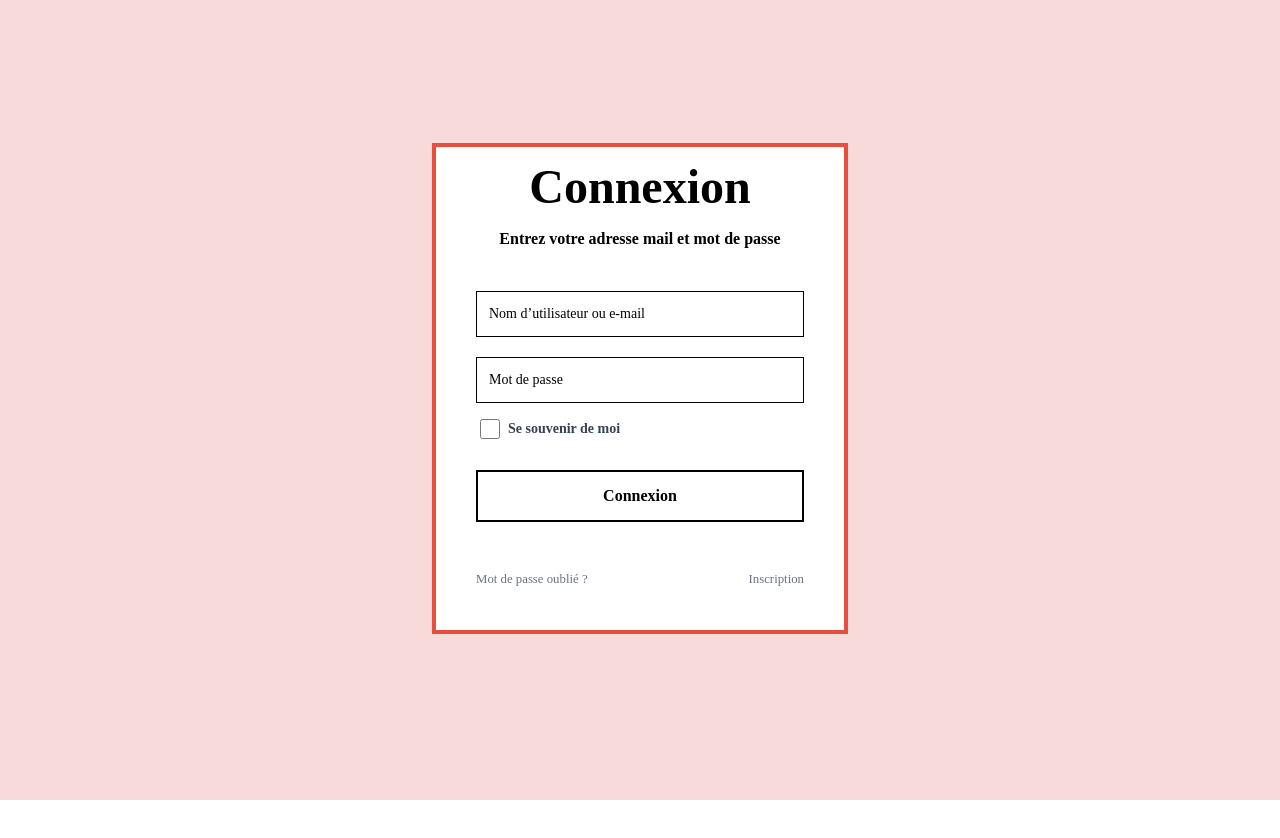
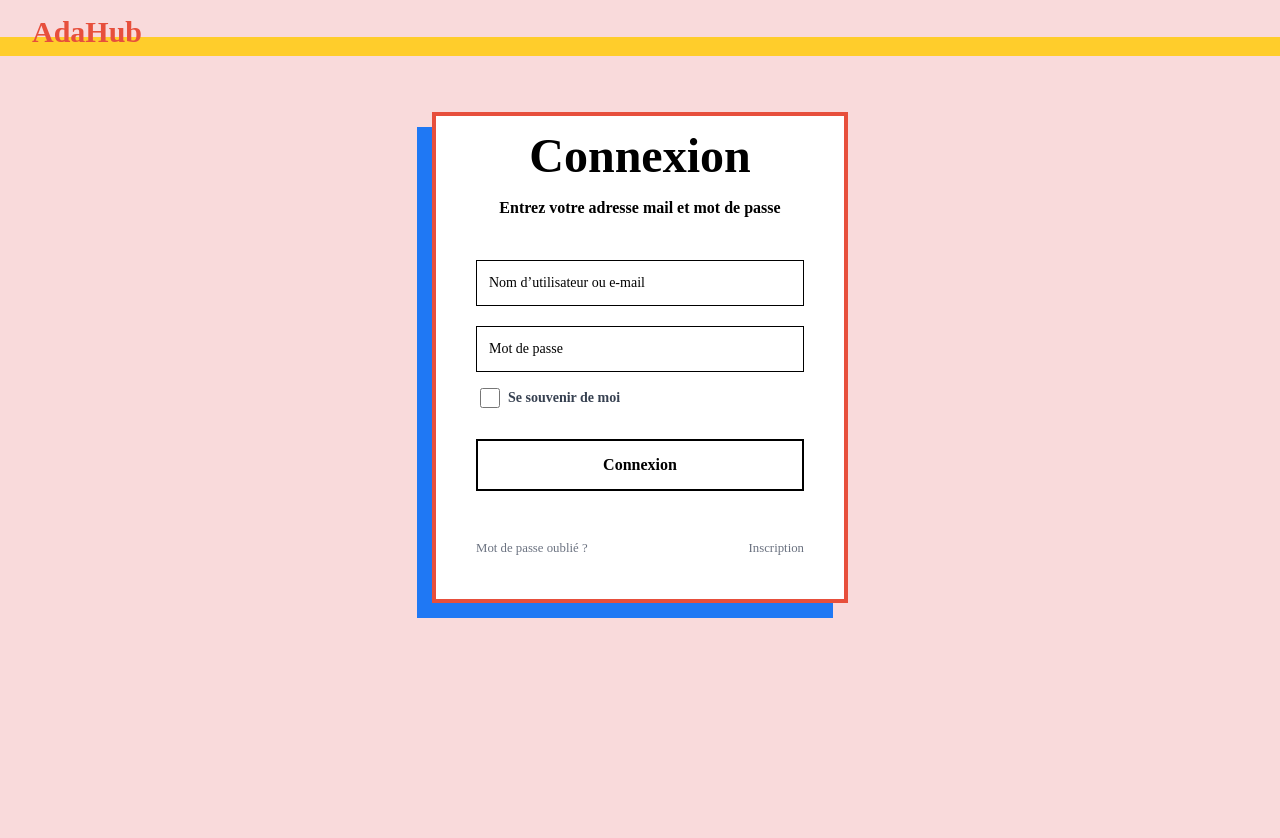
Before and after one commit to ada-social-network/front, a React (Create React App) app: page /login in a window 1280 px wide. Shown: the top 838 px of the page. Before the commit the page ends 800 px from the top, so only its background shows below. Built offline with nearby package versions, Linux system fonts and the light colour scheme.

Commit message:
add login header

```diff
--- a/src/App.tsx
+++ b/src/App.tsx
@@ -5,8 +5,9 @@ import routes from './routes';
 
 
 function App() {
+
   return (
-    <div>
+    <div className="overflow-y-hidden">
       <BrowserRouter>
         <Switch>
           {routes.map((route, index) => {
@@ -28,7 +29,7 @@ function App() {
         </Switch>
       </BrowserRouter>
     </div>
-  );
+  )
 }
 
 export default App;
--- a/src/components/LoginPage/Login.jsx
+++ b/src/components/LoginPage/Login.jsx
@@ -1,37 +1,40 @@
 
-import React from "react";
+import React, { useState } from "react";
+
 
 const Login = () => {
+	const [username, setUserName] = useState('');
+  const [password, setPassword] = useState('');
+
 	return (
 		<>
-			<main>
-				<section className="absolute w-full h-full">
-					<div className="container mx-auto px-4 h-full">
-						<div className="flex content-center items-center justify-center h-full">
-							<div className="w-full lg:w-1/3">
-								<div className="relative flex flex-col min-w-0 break-words mb-6 bg-white border-4 border-red">
+			<div className="w-full lg:w-1/3 shadow">
+				<div className="relative flex flex-col min-w-0 break-words bg-white border-4 border-red">
 					<div className="w-full">
 						<h3 className="my-4 text-center text-5xl font-extrabold">
 							Connexion
 						</h3>
 						<p className="font-extrabold text-center mb-2">
-											Entrez votre adresse mail et mot de passe</p>
+							Entrez votre adresse mail et mot de passe
+						</p>
 					</div>
 					<div className="flex-auto px-4 lg:px-10 py-10 pt-0">
 						<form>
 							<div className="relative w-full mt-8 mb-5">
 								<input
-													type="email"
+									type="text"
 									className="px-3 py-3 placeholder-black bg-white text-sm focus:outline-none focus:ring w-full border border-black"
 									placeholder="Nom d’utilisateur ou e-mail"
+									onChange={e => setUserName(e.target.value)}
 									style={{ transition: "all .15s ease" }}
 								/>
 							</div>
 							<div className="relative w-full mb-4">
 								<input
-													type="password"
+									type="text"
 									className="px-3 py-3 placeholder-black bg-white text-sm focus:outline-none focus:ring w-full border border-black"
 									placeholder="Mot de passe"
+									onChange={e => setPassword(e.target.value)}
 									style={{ transition: "all .15s ease" }}
 								/>
 							</div>
@@ -51,7 +54,7 @@ const Login = () => {
 							<div className="text-center mt-6 mb-10">
 								<button
 									className="bg-white text-black active:bg-gray-700 font-bold px-6 py-3 border-2 border-black hover:shadow-lg outline-none focus:outline-none mr-1 mb-1 w-full"
-													type="button"
+									type="submit"
 									style={{ transition: "all .15s ease" }}
 								>
 									Connexion
@@ -81,10 +84,6 @@ const Login = () => {
 					</div>
 				</div>
 			</div>
-						</div>
-					</div>
-				</section>
-			</main>
 		</>
 	);
 }
--- a/src/components/LoginPage/LoginPage.tsx
+++ b/src/components/LoginPage/LoginPage.tsx
@@ -1,10 +1,20 @@
 import React from "react"
 import Login from "./Login"
+import Navbar from "./NavBar"
 
 const LoginPage = () => (
-    <div className="bg-pink h-screen">
-        <Login />
-    </div>
+  <>
+    <Navbar />
+      <main>
+        <section className="absolute w-screen h-screen bg-pink">
+          <div className="container mx-auto px-4 h-full">
+            <div className="flex pt-14 content-center items-center justify-center">
+              <Login />
+            </div>
+          </div>
+        </section>
+      </main>
+  </>
 )
 
 export default LoginPage
--- /dev/null
+++ b/src/components/LoginPage/NavBar.tsx
@@ -0,0 +1,20 @@
+import React from "react";
+
+export default function Navbar() {
+
+  return (
+    <>
+      <nav className="flex h-14 w-full mx-auto flex bg-yellow">
+          <div className="w-full h-2/3 relative bg-pink">
+            <div className="w-full relative flex ml-8">
+              <span
+              className="text-3xl font-bold leading-relaxed inline-block mr-4 py-2 whitespace-nowrap text-red"
+            >
+              AdaHub
+            </span>
+            </div>
+          </div>
+      </nav>
+    </>
+  );
+}
```
Lines whose indentation alone changed are shown as unchanged.
